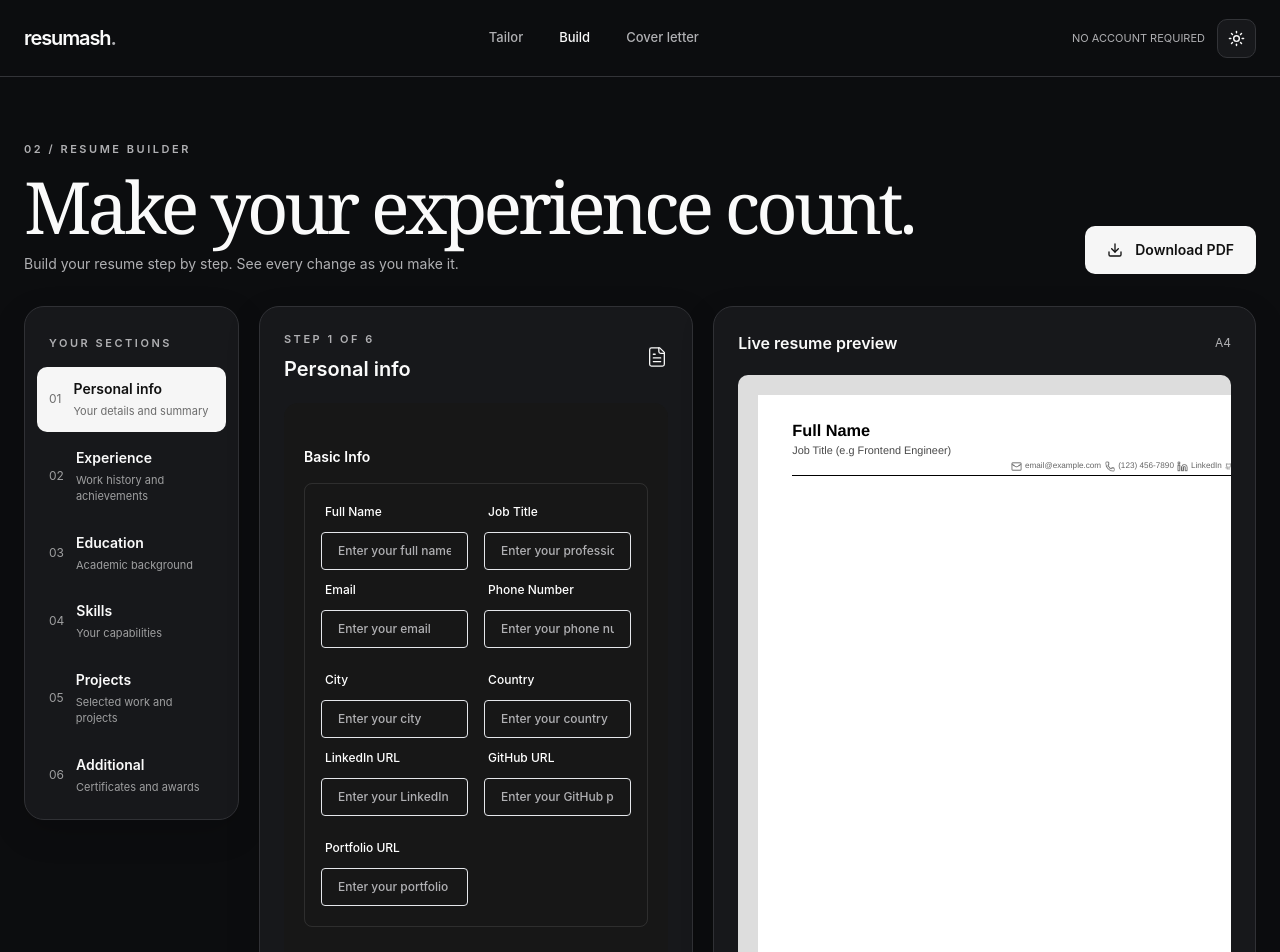
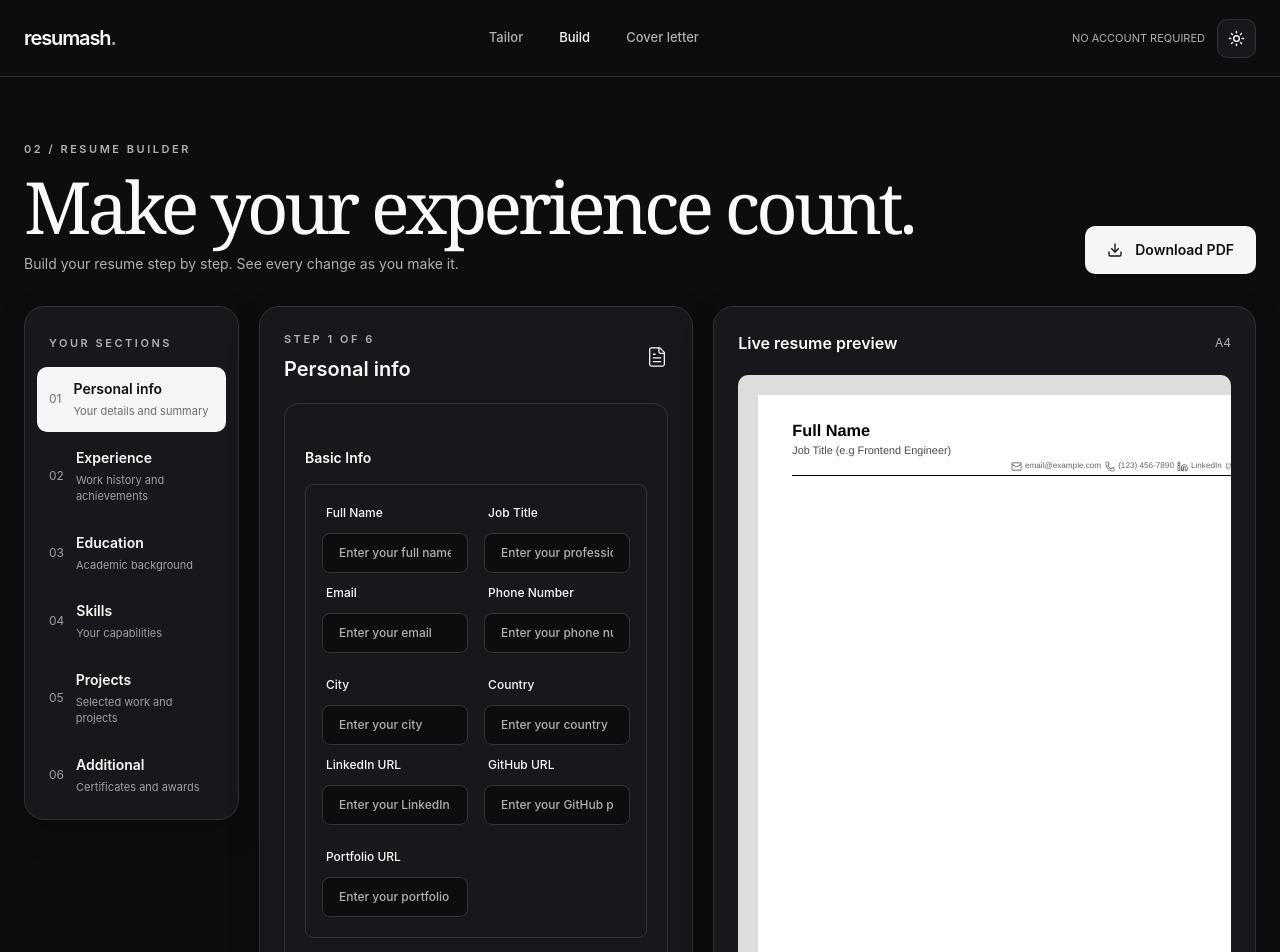
Before and after one commit to Rooqx/resumash, a React (Vite) app in the folder client/: page /build-resume in a window 1280 px wide. Shown: the top 952 px of the page. Built offline with nearby package versions, Linux system fonts and the light colour scheme; a web font is replaced by a local one.

Commit message:
fix(builder): normalize legacy input colors and contrast across themes

```diff
--- a/client/src/resumash.css
+++ b/client/src/resumash.css
@@ -116,3 +116,24 @@
   .rs-cover-preview .rs-letter-page { break-inside: avoid; }
   .rs-workspace .rs-container { width: 100% !important; padding: 0 !important; }
 }
+
+/* Normalize legacy builder fields without replacing their existing data binding. */
+.rs-legacy-builder {
+  background: var(--rs-surface);
+  color: var(--rs-ink);
+  border: 1px solid var(--rs-line);
+}
+.rs-legacy-builder input,
+.rs-legacy-builder textarea {
+  background: var(--rs-page) !important;
+  color: var(--rs-ink) !important;
+  border: 1px solid var(--rs-line) !important;
+  border-radius: 8px !important;
+  min-height: 40px;
+  max-width: 100%;
+}
+.rs-legacy-builder input::placeholder,
+.rs-legacy-builder textarea::placeholder { color: var(--rs-muted) !important; }
+.rs-legacy-builder .border { border-color: var(--rs-line); }
+.rs-legacy-builder button { color: var(--rs-ink); border-color: var(--rs-line); }
+.rs-legacy-builder button.bg-\\[white\\] { background: var(--rs-inverse); color: var(--rs-inverse-text); }
```
